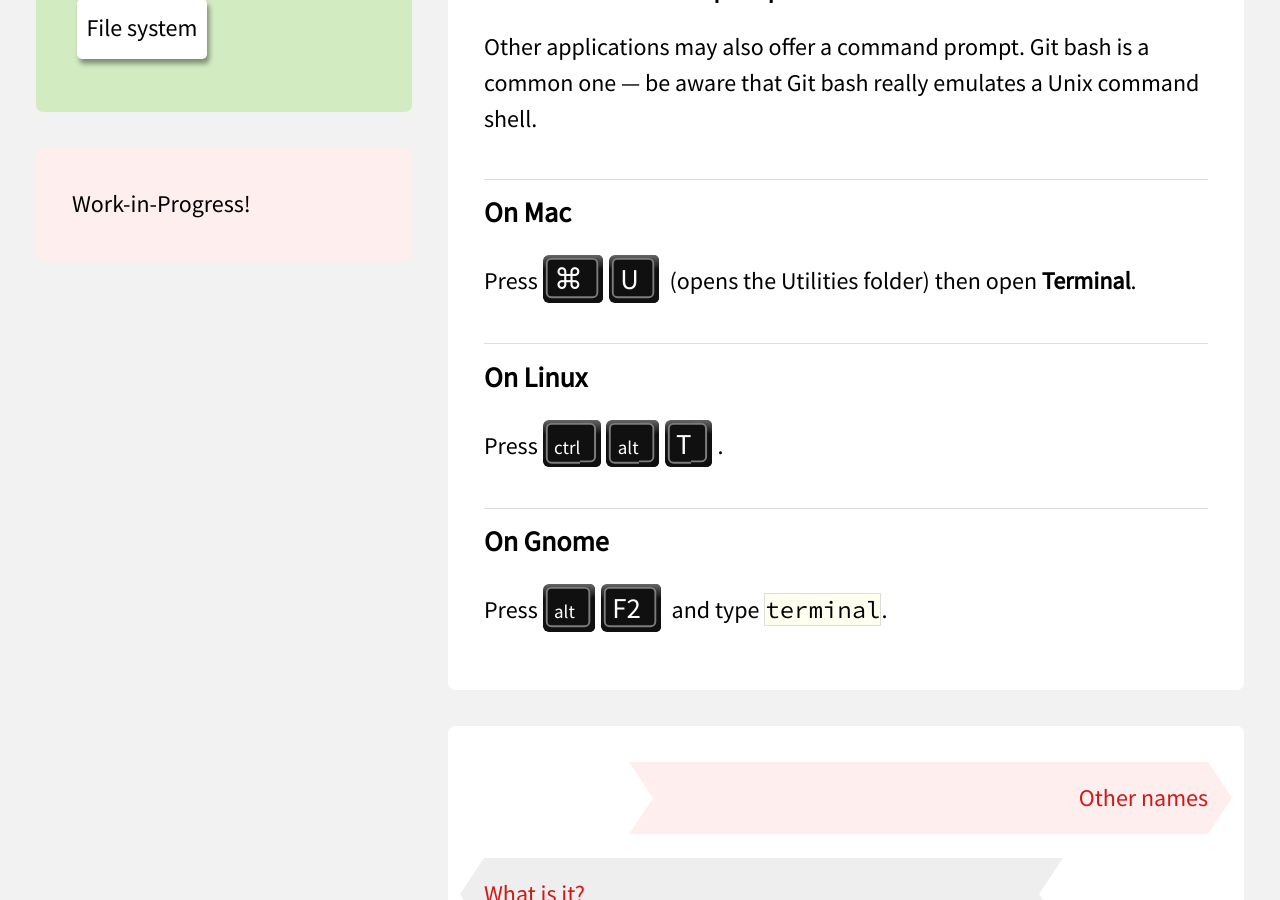
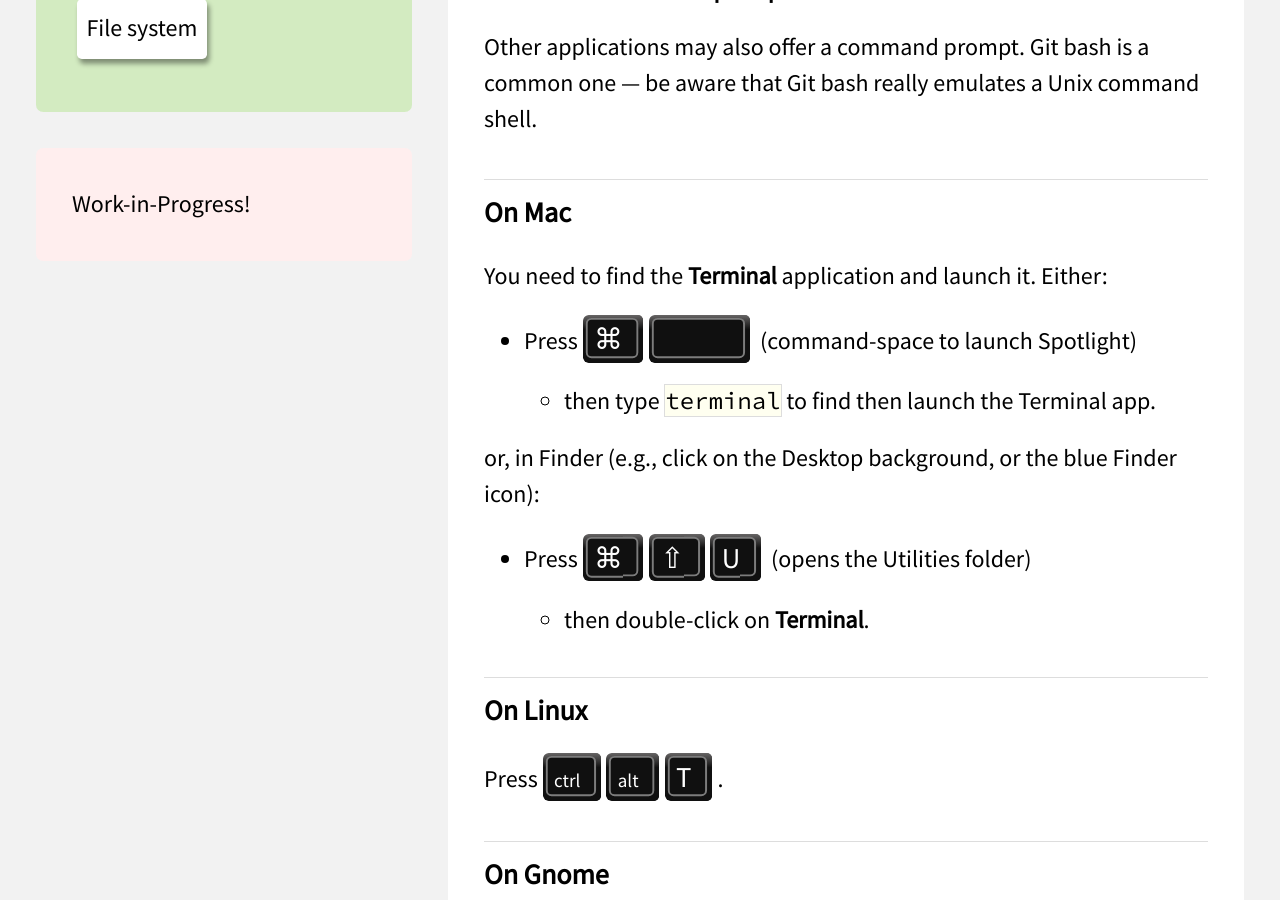
Before and after one commit to davewhiteland/compsci-superbasics, a Jekyll site: the page built from collections/_command-line/how-to-get-there.md, in a window 1280 px wide and 900 px high, scrolled down 914 px. Built offline with Jekyll 4.4.1, drawn with Linux system fonts in a browser that asks for light colours.

Commit message:
fix incorrect Mac terminal instructions (thanks Timbo)

```diff
--- a/collections/_command-line/how-to-get-there.md
+++ b/collections/_command-line/how-to-get-there.md
@@ -31,8 +31,18 @@ be aware that Git bash really emulates a Unix command shell.
 
 ### On Mac
 
-Press <span class="key">⌘</span><span class="key">U</span> (opens the Utilities
-folder) then open **Terminal**.
+You need to find the **Terminal** application and launch it. Either:
+
+* Press <span class="key">⌘</span><span class="key">&nbsp;&nbsp;&nbsp;&nbsp;&nbsp;&nbsp;&nbsp;&nbsp;&nbsp;&nbsp;&nbsp;&nbsp;</span> (command-space to launch Spotlight)
+
+  * then type `terminal` to find then launch the Terminal app.
+
+or, in Finder (e.g., click on the Desktop background, or the blue Finder icon):
+
+* Press <span class="key">⌘</span><span class="key">⇧</span><span class="key">U</span> (opens the Utilities
+folder)
+
+  * then double-click on **Terminal**.
 
 ### On Linux
 
```
